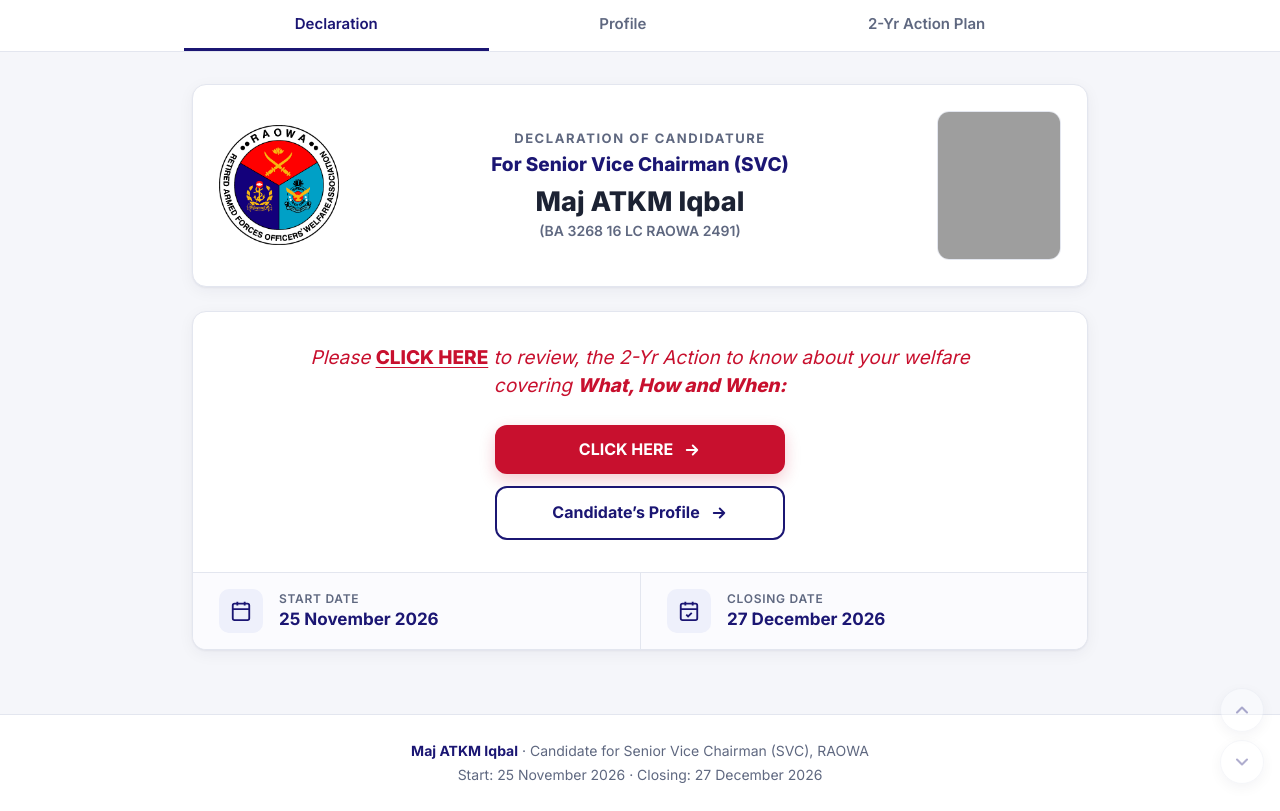
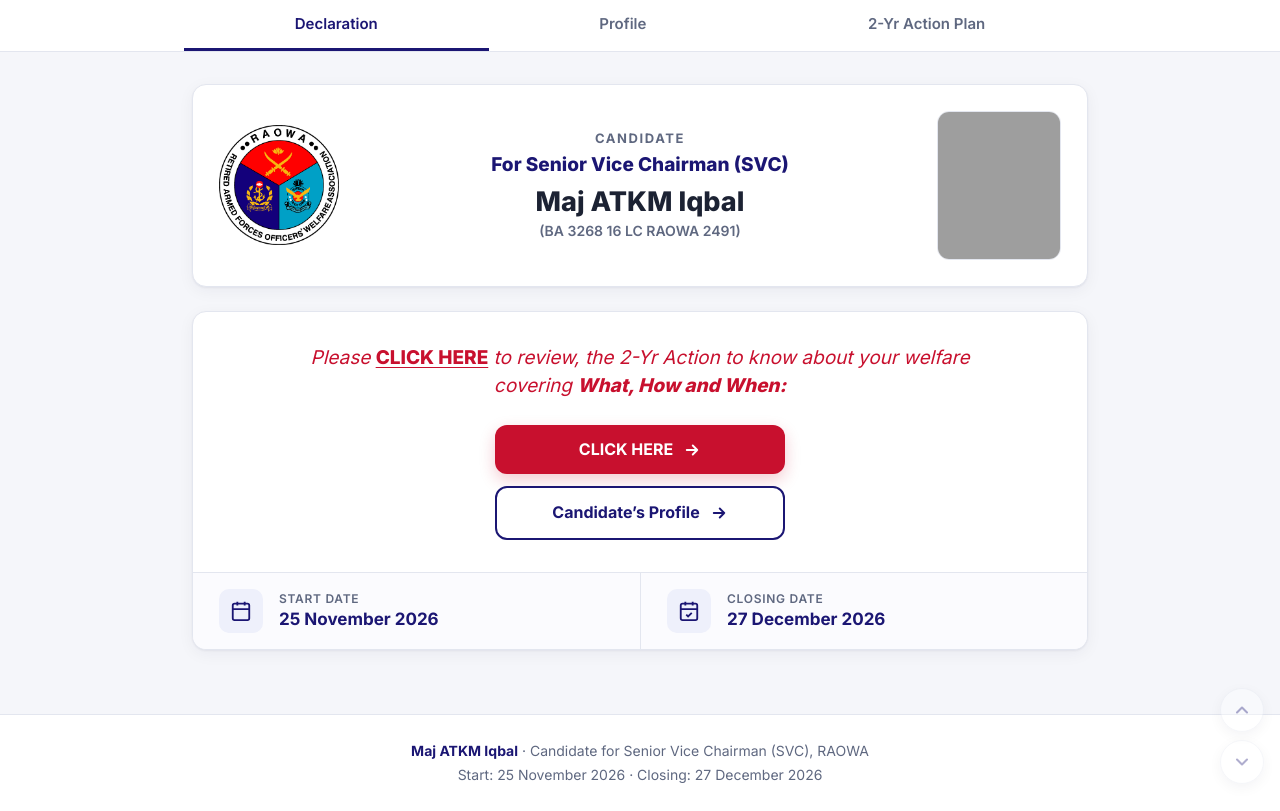
Before and after one commit to nipunmitra36/majoriqbal, a plain HTML site: page index.html in a window 1280 px wide. Drawn offline with Linux system fonts and the light colour scheme; grey boxes are pictures that could not be loaded.

Commit message:
fix issues

```diff
--- a/index.html
+++ b/index.html
@@ -320,7 +320,7 @@
   <div class="card slide-head banner">
     <img class="slide-logo" src="Picture2.png" alt="RAOWA — Retired Armed Forces Officers' Welfare Association">
     <div class="slide-title">
-      <p class="kicker" id="t-decl">Declaration of Candidature</p>
+      <p class="kicker" id="t-decl">Candidate</p>
       <p class="pos">For Senior Vice Chairman (SVC)</p>
       <p class="who">Maj ATKM Iqbal</p>
       <p class="ids">(BA 3268 16 LC RAOWA 2491)</p>
```
